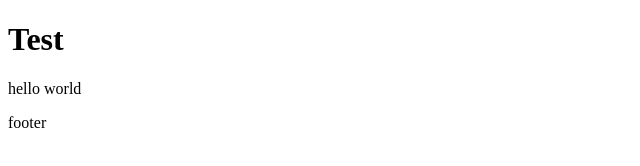
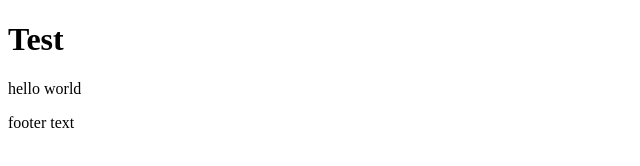
Before and after one commit to Sssannos/Git-test, a plain HTML site: page index.html in a window 1280 px wide. Shown: the full height of the page, 0-640 px from the left. Drawn offline with Linux system fonts and the light colour scheme.

Commit message:
footer text

```diff
--- a/index.html
+++ b/index.html
@@ -13,7 +13,7 @@
         <p>hello world</p>
     </main>
     <footer>
-        <p>footer</p>
+        <p>footer text</p>
     </footer>
 </body>
 </html>
```
